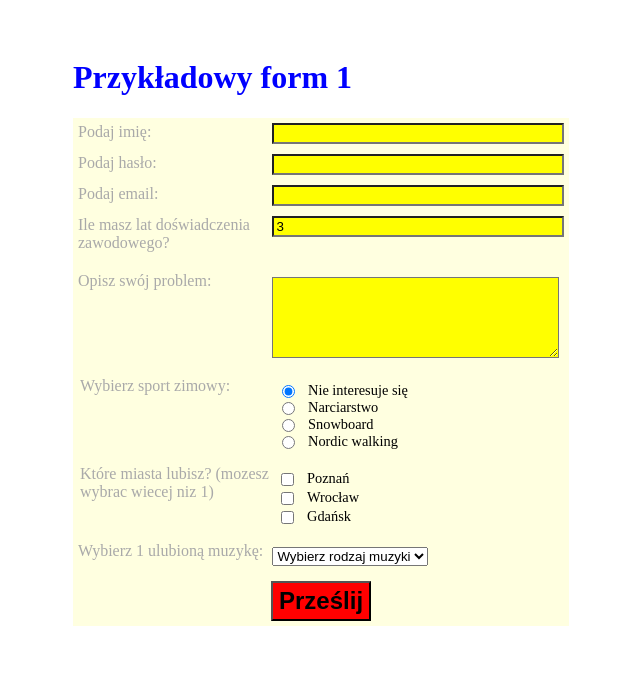
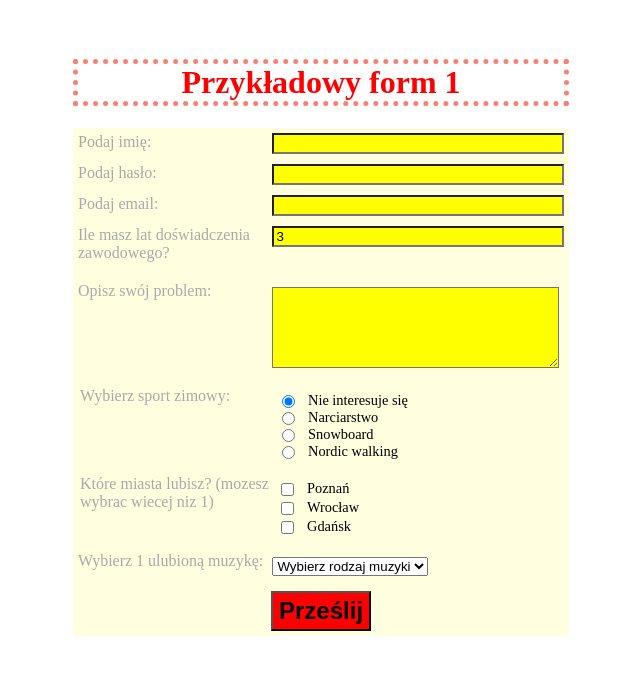
Before and after one commit to frontendpodyplomowe/git2cdv, a plain HTML site: page index.html in a window 1280 px wide. Shown: the whole page, without its empty margins (319-959 px from the left). Drawn offline with Linux system fonts and the light colour scheme.

Commit message:
title border color changes

```diff
--- a/style.css
+++ b/style.css
@@ -1,6 +1,8 @@
 h1{
-    color: blue;
+    color: red;
     font-weight: bold;
+    border: 5px dotted salmon;
+    text-align: center;
 }
 
 *{
```
